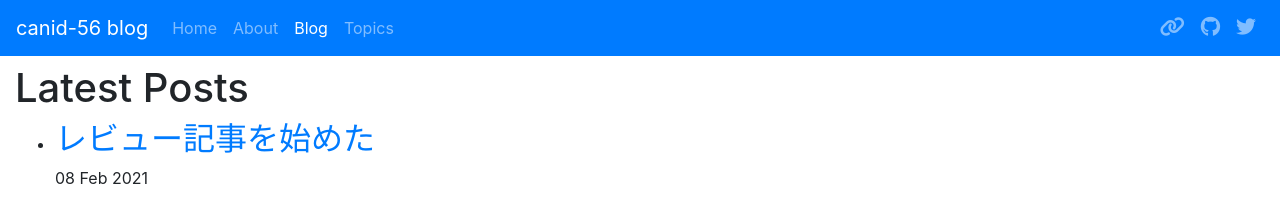
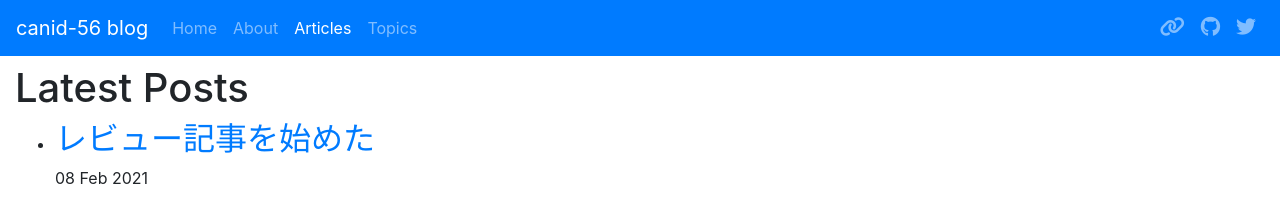
Before and after one commit to canid-56/blog, a Jekyll site: the page built from articles.html, in a window 1280 px wide. Shown: the top 208 px of the page. Built offline with Jekyll 4.4.1, drawn with Linux system fonts in a browser that asks for light colours; nearby versions of some CDN libraries.

Commit message:
small change

```diff
--- a/_data/navi.yml
+++ b/_data/navi.yml
@@ -2,7 +2,7 @@
   link: /
 - name: About
   link: /about.html
-- name: Blog
-  link: /blog.html
+- name: Articles
+  link: /articles.html
 - name: Topics
   link: /topics.html
```
Also changed, not shown: articles.html (renamed from blog.html).
